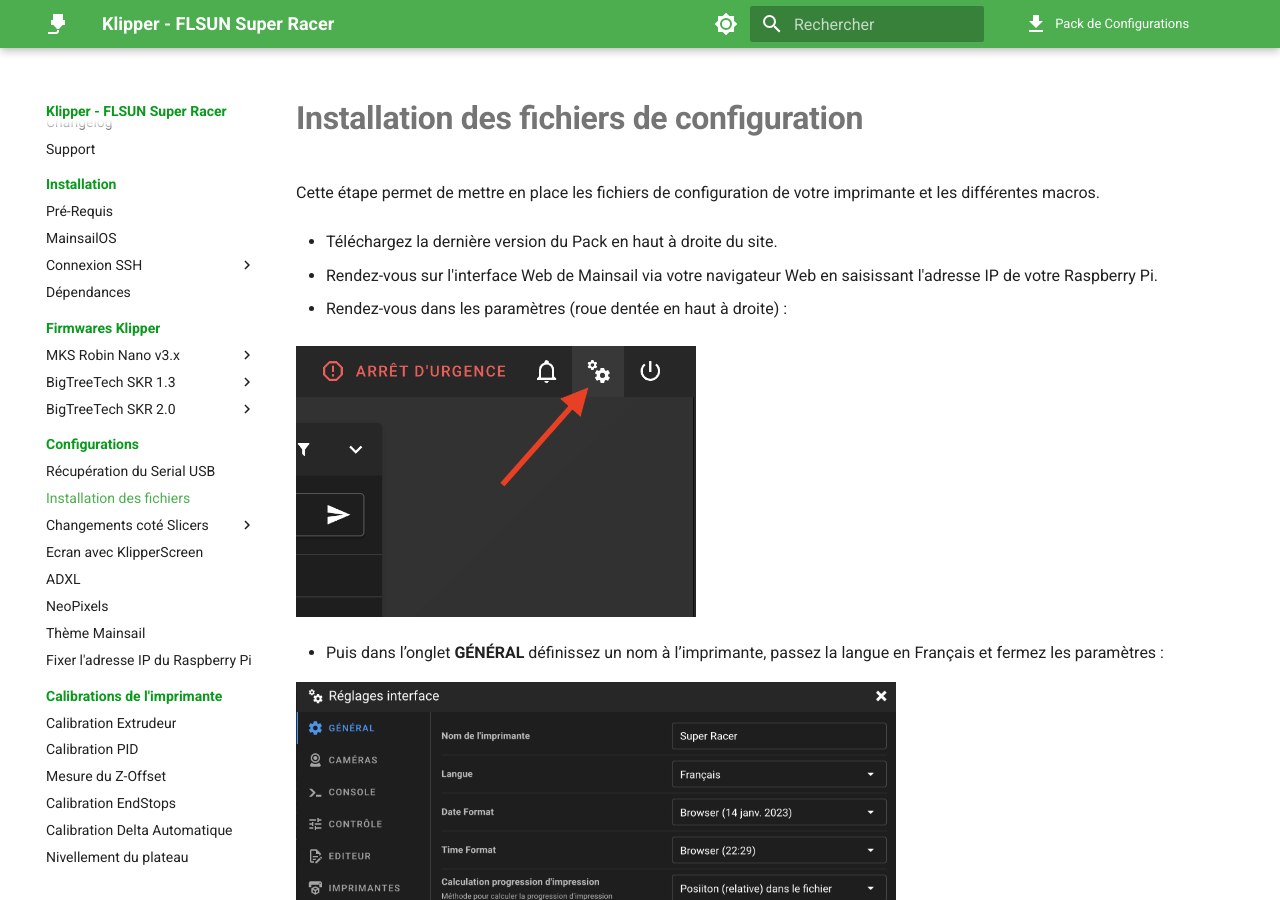
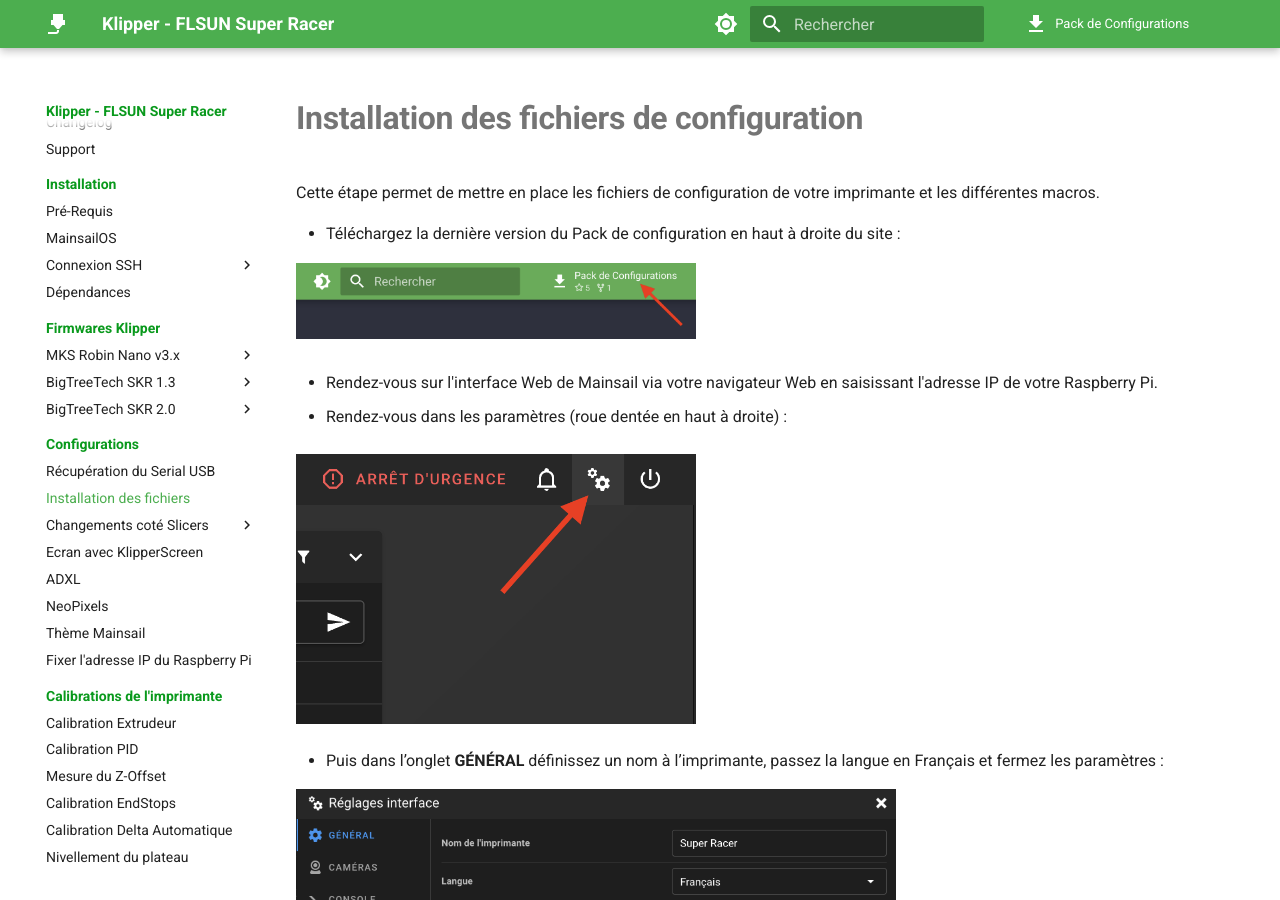
Before and after one commit to Guilouz/test, an MkDocs documentation site: the page built from docs/configurations/fichiers-de-configuration.md, in a window 1280 px wide and 900 px high. Built offline with MkDocs 1.6.1 and Material for MkDocs 9.7.7, drawn with Linux system fonts in a browser that asks for light colours; comment, search, counter and statistics services are not loaded.

Commit message:
Update fichiers-de-configuration.md

```diff
--- a/docs/configurations/fichiers-de-configuration.md
+++ b/docs/configurations/fichiers-de-configuration.md
@@ -8,7 +8,9 @@
 Cette étape permet de mettre en place les fichiers de configuration de votre imprimante et les différentes macros.
 
 
-- Téléchargez la dernière version du Pack en haut à droite du site.
+- Téléchargez la dernière version du Pack de configuration en haut à droite du site :
+
+![Download](../assets/img/configurations/download.png){ width="400" }
 
 - Rendez-vous sur l'interface Web de Mainsail via votre navigateur Web en saisissant l'adresse IP de votre Raspberry Pi.
 
```
